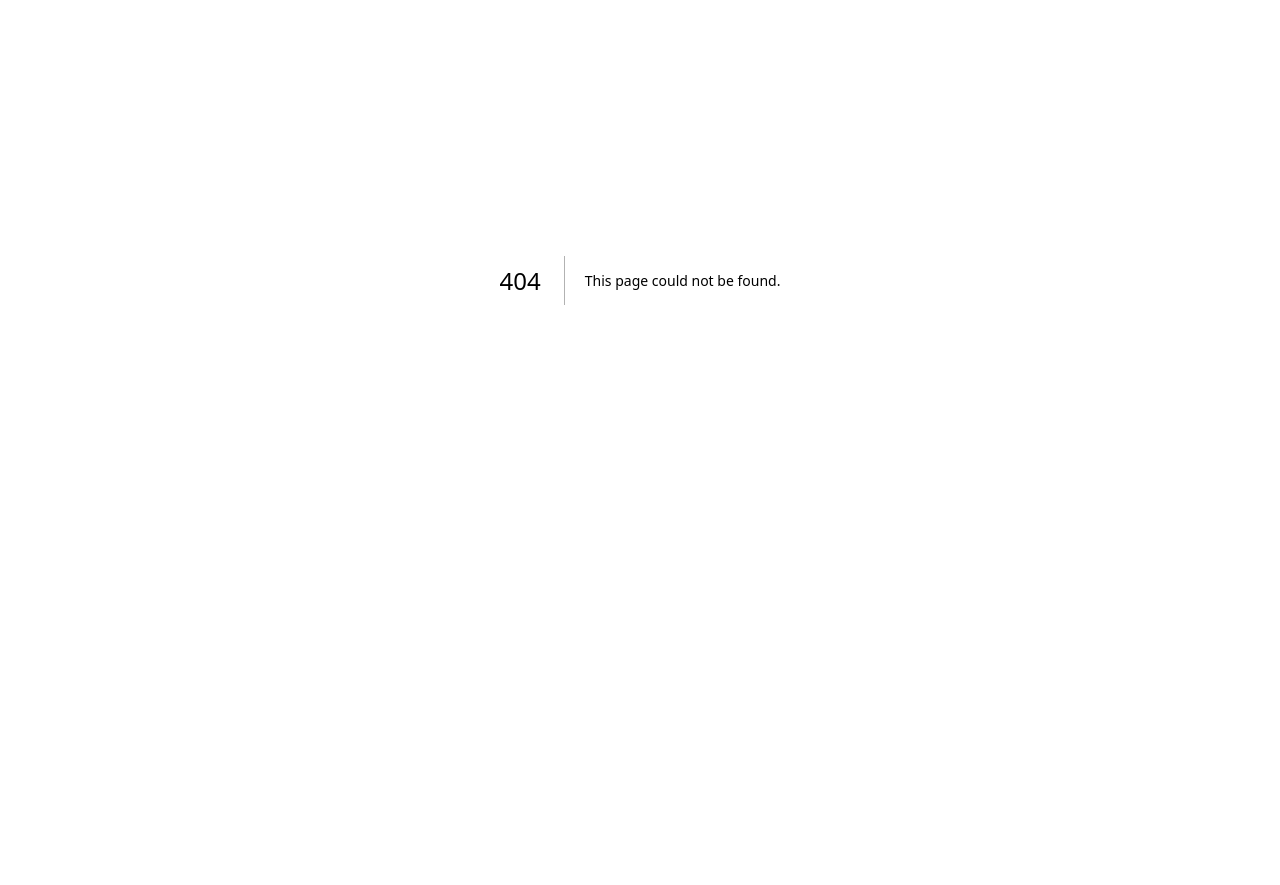
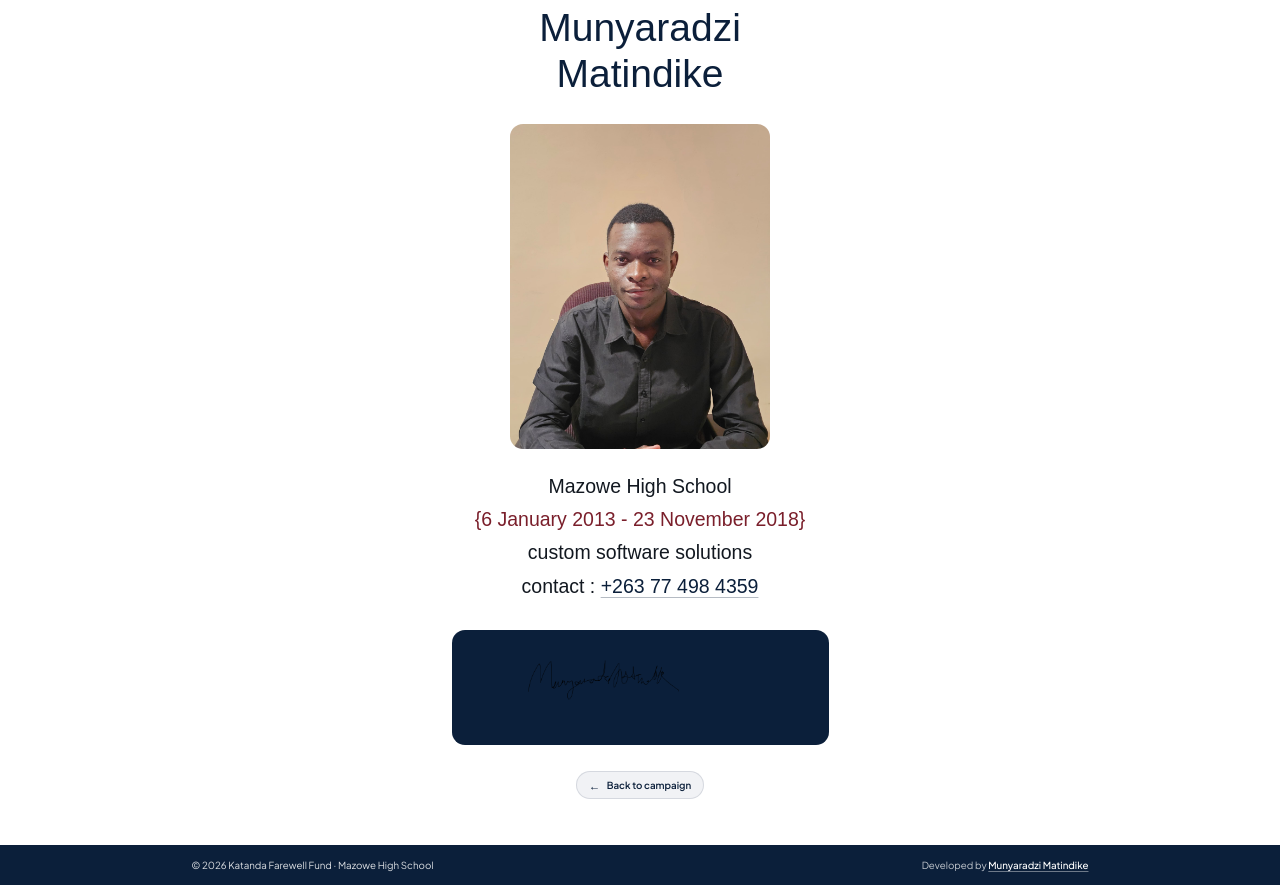
Before and after one commit to devMunyaradziMatindike/katandafarewell, a Next.js app in the folder frontend/: page /developer in a window 1280 px wide. Before the commit this address had no page. Shown: the part 120-1005 px from the top of the page. Before the commit the page ends 800 px from the top, so only its background shows below. Built offline with nearby package versions, Linux system fonts and the light colour scheme; a web font is replaced by a local one.

Commit message:
Add developer credit page linked from the footer.
Show Munyaradzi Matindike profile, Mazowe years, contact, and signature when visitors open the developed-by link.

Co-authored-by: Cursor <cursoragent@cursor.com>

```diff
--- /dev/null
+++ b/frontend/src/app/developer/page.tsx
@@ -0,0 +1,65 @@
+import Image from "next/image";
+import Link from "next/link";
+import { SiteFooter } from "@/components/SiteFooter";
+import { SiteHeader } from "@/components/SiteHeader";
+
+export default function DeveloperPage() {
+  return (
+    <>
+      <SiteHeader />
+      <main className="mx-auto flex w-full max-w-lg flex-1 flex-col items-center px-4 py-10 text-center sm:px-6 sm:py-14">
+        <p className="text-xs font-semibold uppercase tracking-[0.16em] text-gold">
+          Developed by
+        </p>
+        <h1 className="motto mt-3 text-4xl text-forest sm:text-5xl">Munyaradzi Matindike</h1>
+
+        <div className="relative mt-8 aspect-[4/5] w-full max-w-xs overflow-hidden rounded-2xl">
+          <Image
+            src="/images/profile.jpeg"
+            alt="Munyaradzi Matindike"
+            fill
+            priority
+            sizes="(max-width: 640px) 80vw, 320px"
+            className="object-cover object-top"
+          />
+        </div>
+
+        <div className="motto mt-8 space-y-3 text-xl leading-snug text-ink sm:text-2xl">
+          <p>Mazowe High School</p>
+          <p className="text-gold">{"{6 January 2013 - 23 November 2018}"}</p>
+          <p>custom software solutions</p>
+          <p>
+            contact :{" "}
+            <a
+              href="tel:+263774984359"
+              className="text-forest underline decoration-forest/30 underline-offset-4 transition hover:decoration-forest"
+            >
+              +263 77 498 4359
+            </a>
+          </p>
+        </div>
+
+        <div className="mt-10 flex w-full justify-center rounded-2xl bg-forest px-6 py-8">
+          <Image
+            src="/images/signature.png"
+            alt="Munyaradzi Matindike signature"
+            width={320}
+            height={120}
+            className="h-auto w-full max-w-xs object-contain"
+          />
+        </div>
+
+        <Link
+          href="/"
+          className="mt-8 inline-flex items-center gap-2 rounded-full border border-[var(--line)] bg-mist/60 px-3.5 py-2 text-xs font-semibold text-forest transition hover:border-leaf hover:bg-mist"
+        >
+          <span aria-hidden className="text-sm leading-none">
+            ←
+          </span>
+          Back to campaign
+        </Link>
+      </main>
+      <SiteFooter />
+    </>
+  );
+}
--- a/frontend/src/components/SiteFooter.tsx
+++ b/frontend/src/components/SiteFooter.tsx
@@ -1,3 +1,5 @@
+import Link from "next/link";
+
 export function SiteFooter() {
   return (
     <footer className="mt-auto border-t border-[var(--line)] bg-forest pb-20 text-paper md:pb-0">
@@ -7,14 +9,12 @@ export function SiteFooter() {
         </p>
         <p className="text-xs text-paper/75">
           Developed by{" "}
-          <a
-            href="https://nessosystems.co.zw"
-            target="_blank"
-            rel="noopener noreferrer"
+          <Link
+            href="/developer"
             className="font-medium text-paper underline decoration-paper/40 underline-offset-2 transition hover:decoration-paper"
           >
-            nessosystems.co.zw
-          </a>
+            Munyaradzi Matindike
+          </Link>
         </p>
       </div>
     </footer>
```
Also changed, not shown: frontend/public/images/profile.jpeg (added), frontend/public/images/signature.png (added).
